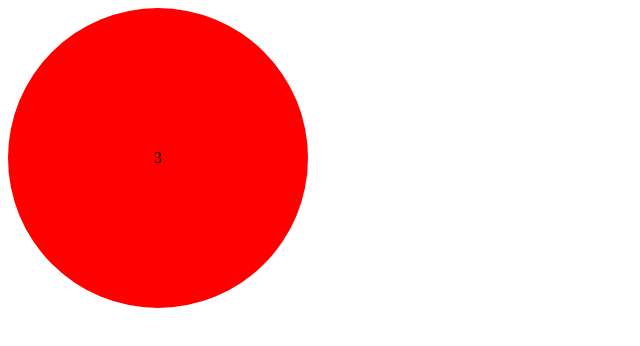
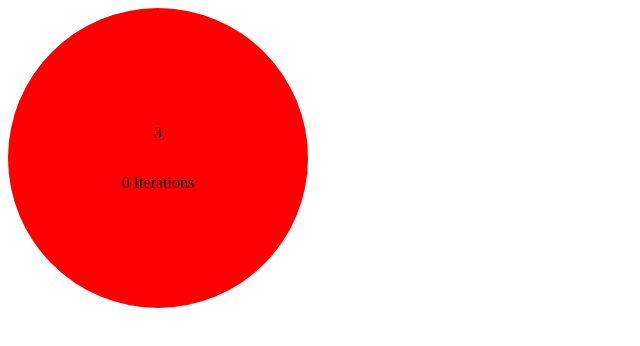
Before and after one commit to k0marov/pomodoro-react-bloc, a React (Create React App) app: page / in a window 1280 px wide. Shown: the top 346 px of the page, without its empty margins (0-640 px from the left). Built offline with nearby package versions, Linux system fonts and the light colour scheme.

Commit message:
implement counting and showing the number of passed iterations

```diff
--- a/src/components/Pomodoro/Pomodoro.tsx
+++ b/src/components/Pomodoro/Pomodoro.tsx
@@ -12,6 +12,7 @@ function Pomodoro({state, onClick} : Props) {
 
         <div onClick={onClick} className={className} id="pomodoro">
             <p>{state.secondsLeft}</p>
+            <p>{state.iterations} Iterations</p>
         </div>
     );
 }
--- a/src/components/Pomodoro/PomodoroContainer.tsx
+++ b/src/components/Pomodoro/PomodoroContainer.tsx
@@ -6,6 +6,7 @@ function PomodoroContainer() {
     const [activity, setActivity] = useState(PomodoroActivity.work);
     const [isPaused, setIsPaused] = useState(false);
     const [secondsLeft, setSecondsLeft] = useState(workDurationSec);
+    const [iterations, setIterations] = useState(0);
 
     const handleClick = () => setIsPaused(!isPaused);
 
@@ -15,6 +16,9 @@ function PomodoroContainer() {
             const newActivity = activity == PomodoroActivity.work ? PomodoroActivity.rest : PomodoroActivity.work;
             setActivity(newActivity);
             setSecondsLeft(newActivity == PomodoroActivity.work ? workDurationSec : restDurationSec);
+            if (newActivity == PomodoroActivity.work) {
+                setIterations(iterations+1);
+            }
             return;
         }
         const intervalId = setTimeout(() => {
@@ -26,7 +30,7 @@ function PomodoroContainer() {
 
 
 
-    return <Pomodoro onClick={handleClick} state={new PomodoroState(activity, secondsLeft, isPaused)}/>
+    return <Pomodoro onClick={handleClick} state={new PomodoroState(activity, secondsLeft, isPaused, iterations)}/>
 }
 
 export default PomodoroContainer;
--- a/src/domain/state/PomodoroBloc.ts
+++ b/src/domain/state/PomodoroBloc.ts
@@ -11,6 +11,7 @@ export class PomodoroState {
         readonly type: PomodoroActivity,
         readonly secondsLeft: number,
         readonly isPaused: boolean,
+        readonly iterations: number,
     ) {}
 }
 
```
